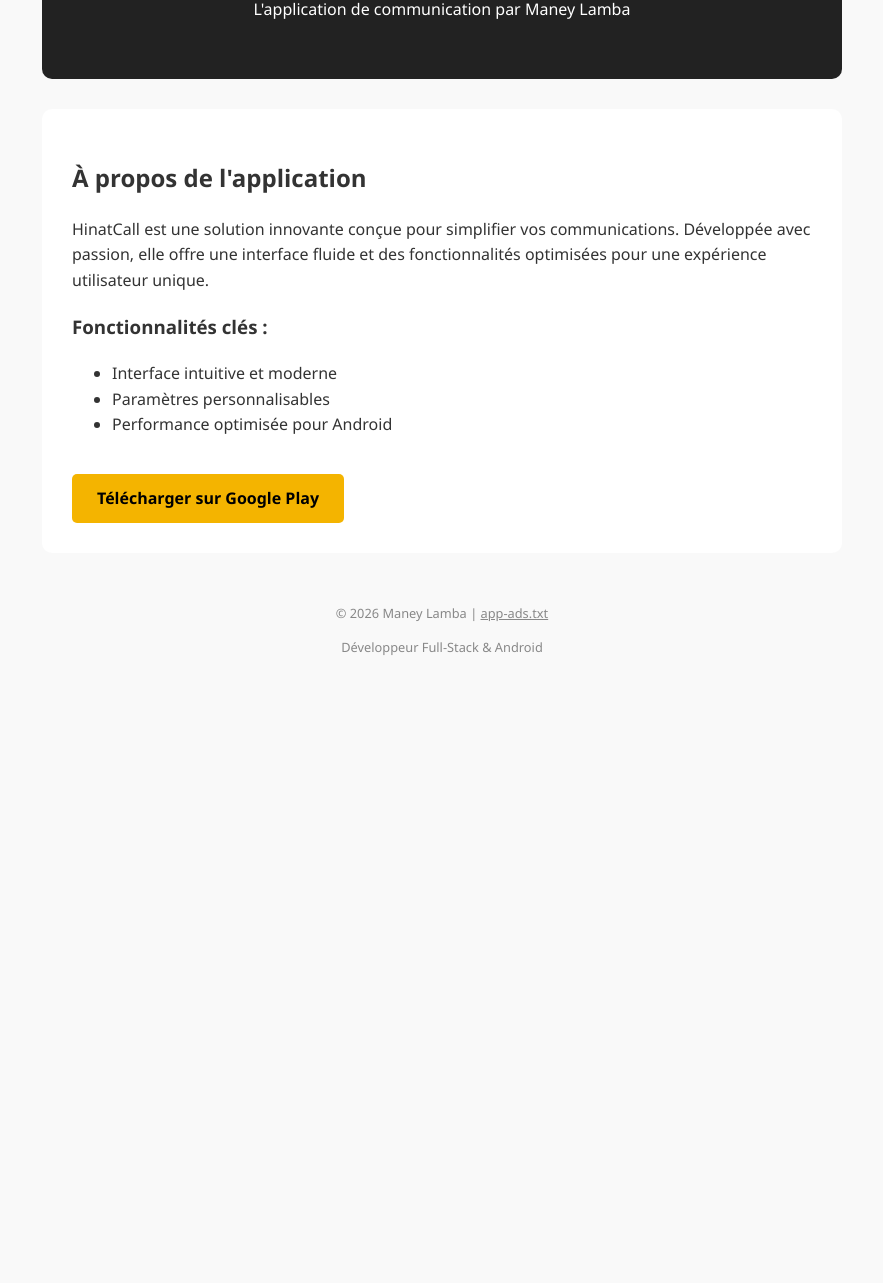
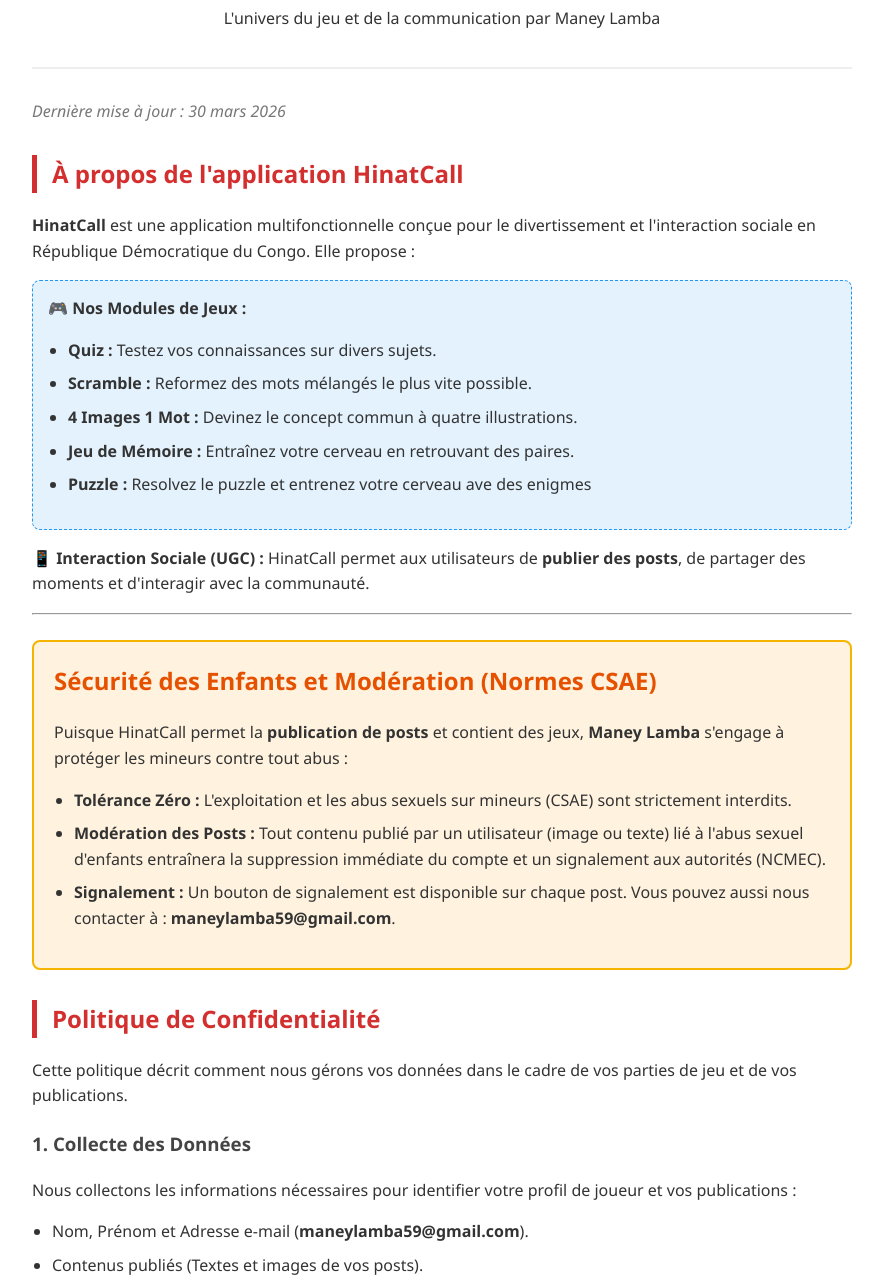
Before and after one commit to maneylamba59-eng/maneylamba59-eng.github.io, a plain HTML site: page index.html in a window 1280 px wide. Shown: the part 143-1426 px from the top of the page, without its empty margins (198-1081 px from the left). Before the commit the page ends 833 px from the top, so only its background shows below. Drawn offline with Linux system fonts and the light colour scheme.

Commit message:
Update title and content in index.html

```diff
--- a/index.html
+++ b/index.html
@@ -3,41 +3,95 @@
 <head>
     <meta charset="UTF-8">
     <meta name="viewport" content="width=device-width, initial-scale=1.0">
-    <title>HinatCall - Par Maney Lamba</title>
+    <title>HinatCall - Politique de Confidentialité et Jeux</title>
     <style>
-        body { font-family: 'Segoe UI', Tahoma, Geneva, Verdana, sans-serif; line-height: 1.6; color: #333; max-width: 800px; margin: 0 auto; padding: 20px; background-color: #f9f9f9; }
-        .header { text-align: center; padding: 40px 0; background: #222; color: #fff; border-radius: 10px; margin-bottom: 30px; }
-        .app-name { font-size: 2.5em; margin: 0; }
-        .content { background: #fff; padding: 30px; border-radius: 10px; shadow: 0 2px 5px rgba(0,0,0,0.1); }
-        .btn { display: inline-block; background: #f4b400; color: #000; padding: 12px 25px; text-decoration: none; border-radius: 5px; font-weight: bold; margin-top: 20px; }
-        .footer { text-align: center; margin-top: 50px; font-size: 0.8em; color: #888; }
+        body { font-family: 'Segoe UI', Tahoma, Geneva, Verdana, sans-serif; line-height: 1.6; color: #333; max-width: 900px; margin: 0 auto; padding: 20px; background-color: #f4f4f4; }
+        .container { background: #fff; padding: 40px; border-radius: 10px; box-shadow: 0 4px 15px rgba(0,0,0,0.1); }
+        .header { text-align: center; border-bottom: 2px solid #eee; margin-bottom: 30px; padding-bottom: 20px; }
+        h1 { color: #222; margin-bottom: 5px; }
+        h2 { color: #d32f2f; margin-top: 30px; border-left: 5px solid #d32f2f; padding-left: 15px; }
+        h3 { color: #444; margin-top: 20px; font-weight: bold; }
+        .last-update { font-style: italic; color: #777; margin-bottom: 20px; }
+        .csae-box { background: #fff3e0; border: 2px solid #f4b400; padding: 20px; border-radius: 8px; margin: 25px 0; }
+        .csae-box h2 { border: none; padding: 0; margin-top: 0; color: #e65100; }
+        .game-list { background: #e3f2fd; padding: 15px; border-radius: 8px; border: 1px dashed #2196f3; margin: 15px 0; }
+        .footer { text-align: center; margin-top: 40px; font-size: 0.9em; color: #888; border-top: 1px solid #eee; padding-top: 20px; }
+        ul { padding-left: 20px; }
+        li { margin-bottom: 8px; }
     </style>
 </head>
 <body>
 
+<div class="container">
     <div class="header">
-        <h1 class="app-name">HinatCall</h1>
-        <p>L'application de communication par Maney Lamba</p>
+        <h1>HinatCall</h1>
+        <p>L'univers du jeu et de la communication par Maney Lamba</p>
     </div>
 
+    <p class="last-update">Dernière mise à jour : 30 mars 2026</p>
+
     <div class="content">
-        <h2>À propos de l'application</h2>
-        <p>HinatCall est une solution innovante conçue pour simplifier vos communications. Développée avec passion, elle offre une interface fluide et des fonctionnalités optimisées pour une expérience utilisateur unique.</p>
+        <h2>À propos de l'application HinatCall</h2>
+        <p><strong>HinatCall</strong> est une application multifonctionnelle conçue pour le divertissement et l'interaction sociale en République Démocratique du Congo. Elle propose :</p>
 
-        <h3>Fonctionnalités clés :</h3>
+        <div class="game-list">
+            <strong>🎮 Nos Modules de Jeux :</strong>
+            <ul>
+                <li><strong>Quiz :</strong> Testez vos connaissances sur divers sujets.</li>
+                <li><strong>Scramble :</strong> Reformez des mots mélangés le plus vite possible.</li>
+                <li><strong>4 Images 1 Mot :</strong> Devinez le concept commun à quatre illustrations.</li>
+                <li><strong>Jeu de Mémoire :</strong> Entraînez votre cerveau en retrouvant des paires.</li>
+                <li><strong>Puzzle :</strong> Resolvez le puzzle et entrenez votre cerveau ave des enigmes</li>
+            </ul>
+        </div>
+
+        <p><strong>📱 Interaction Sociale (UGC) :</strong> HinatCall permet aux utilisateurs de <strong>publier des posts</strong>, de partager des moments et d'interagir avec la communauté.</p>
+
+        <hr>
+
+        <div class="csae-box">
+            <h2>Sécurité des Enfants et Modération (Normes CSAE)</h2>
+            <p>Puisque HinatCall permet la <strong>publication de posts</strong> et contient des jeux, <strong>Maney Lamba</strong> s'engage à protéger les mineurs contre tout abus :</p>
+            <ul>
+                <li><strong>Tolérance Zéro :</strong> L'exploitation et les abus sexuels sur mineurs (CSAE) sont strictement interdits.</li>
+                <li><strong>Modération des Posts :</strong> Tout contenu publié par un utilisateur (image ou texte) lié à l'abus sexuel d'enfants entraînera la suppression immédiate du compte et un signalement aux autorités (NCMEC).</li>
+                <li><strong>Signalement :</strong> Un bouton de signalement est disponible sur chaque post. Vous pouvez aussi nous contacter à : <strong>maneylamba59@gmail.com</strong>.</li>
+            </ul>
+        </div>
+
+        <h2>Politique de Confidentialité</h2>
+        <p>Cette politique décrit comment nous gérons vos données dans le cadre de vos parties de jeu et de vos publications.</p>
+
+        <h3>1. Collecte des Données</h3>
+        <p>Nous collectons les informations nécessaires pour identifier votre profil de joueur et vos publications :</p>
         <ul>
-            <li>Interface intuitive et moderne</li>
-            <li>Paramètres personnalisables</li>
-            <li>Performance optimisée pour Android</li>
+            <li>Nom, Prénom et Adresse e-mail (<strong>maneylamba59@gmail.com</strong>).</li>
+            <li>Contenus publiés (Textes et images de vos posts).</li>
+            <li>Scores et progressions dans les jeux (Quiz, Scramble, etc.).</li>
+            <li>Données d'utilisation (IP, type d'appareil).</li>
         </ul>
 
-        <a href="https://play.google.com/store/apps/details?id=com.sydney_dev.hinatcall&pcampaignid=web_share" class="btn">Télécharger sur Google Play</a>
+        <h3>2. Utilisation des Données</h3>
+        <ul>
+            <li>Affichage de vos posts sur le fil d'actualité.</li>
+            <li>Gestion des classements (Leaderboards) pour les jeux de mémoire et quiz.</li>
+            <li>Sécurité du compte et prévention de la fraude.</li>
+        </ul>
+
+        <h3>3. Droits des Utilisateurs</h3>
+        <p>Vous pouvez à tout moment supprimer vos posts ou demander la suppression de votre compte HinatCall via les paramètres de l'application ou en nous écrivant.</p>
+
+        <h3>Contactez-nous</h3>
+        <p>Pour toute question ou signalement :<br>
+        <strong>Email :</strong> maneylamba59@gmail.com<br>
+        <strong>Pays :</strong> Congo - Kinshasa</p>
     </div>
 
     <div class="footer">
-        <p>© 2026 Maney Lamba | <a href="app-ads.txt" style="color: #888;">app-ads.txt</a></p>
-        <p>Développeur Full-Stack & Android</p>
+        <p>© 2026 Maney Lamba | Développeur Full-Stack</p>
+        <p>Conforme aux politiques de sécurité Google Play</p>
     </div>
+</div>
 
 </body>
 </html>
```
